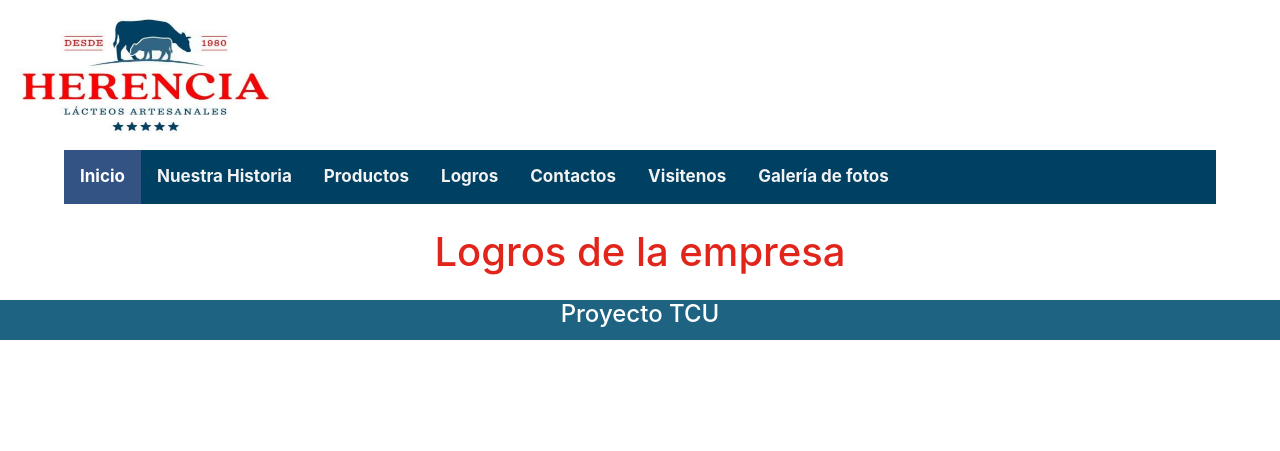
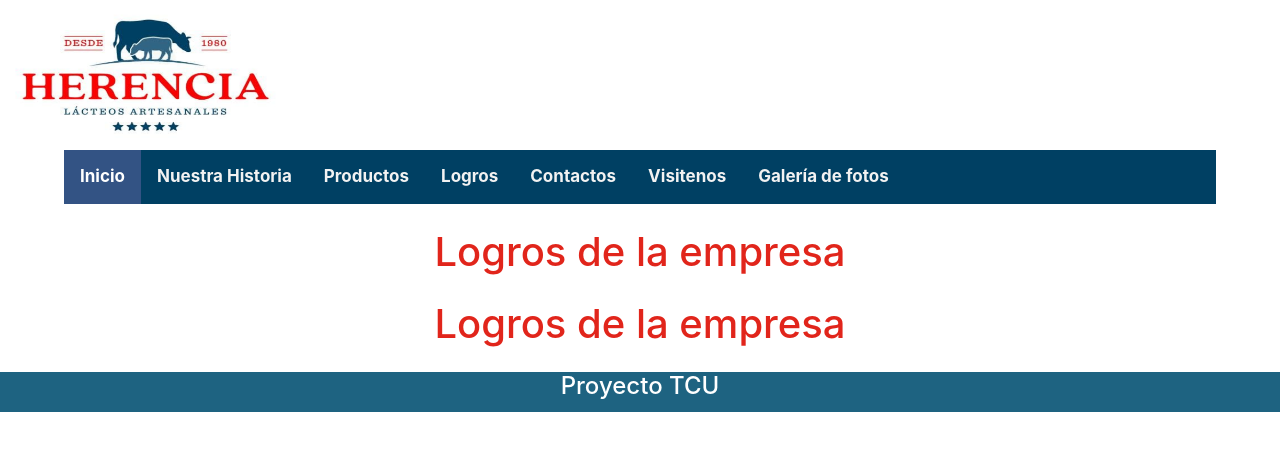
Before and after one commit to emilyNazareth/LaHerencia, a PHP site: template view/achievementsView.php in a window 1280 px wide. Shown: the top 451 px of the page. Run offline with PHP 8.4, Linux system fonts and the light colour scheme; the template is opened without the code that fills it, so the values that code supplies are empty.

Commit message:
working in the second part of products and the first part of achieveents

```diff
--- a/view/achievementsView.php
+++ b/view/achievementsView.php
@@ -2,6 +2,10 @@
 
 include_once 'public/headerSections.php';
 ?>
+<div class="container">
+    <h1 class="m-4 text-center titulosProductos2">Logros de la empresa</h1>
+</div>
+
 <div class="container">
     <h1 class="m-4 text-center titulosProductos2">Logros de la empresa</h1>
 </div>
```
